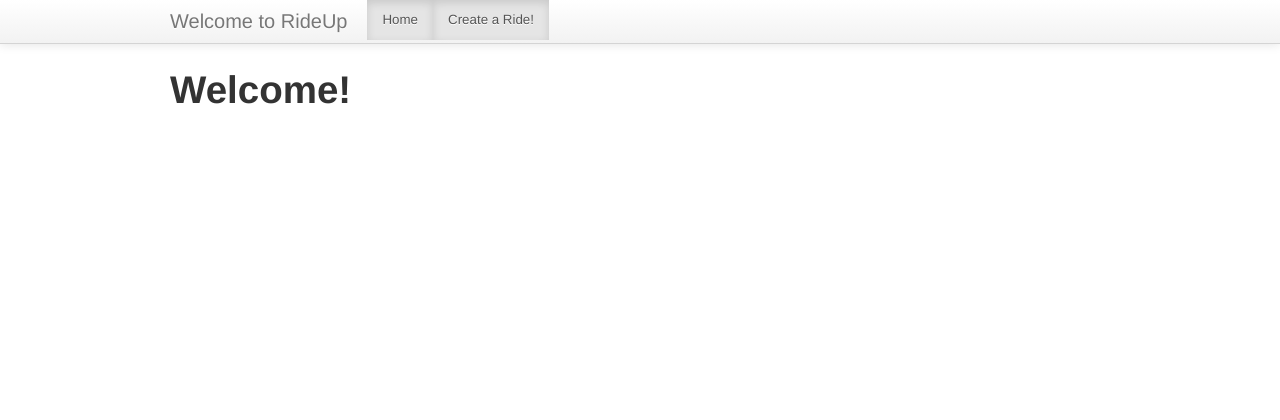
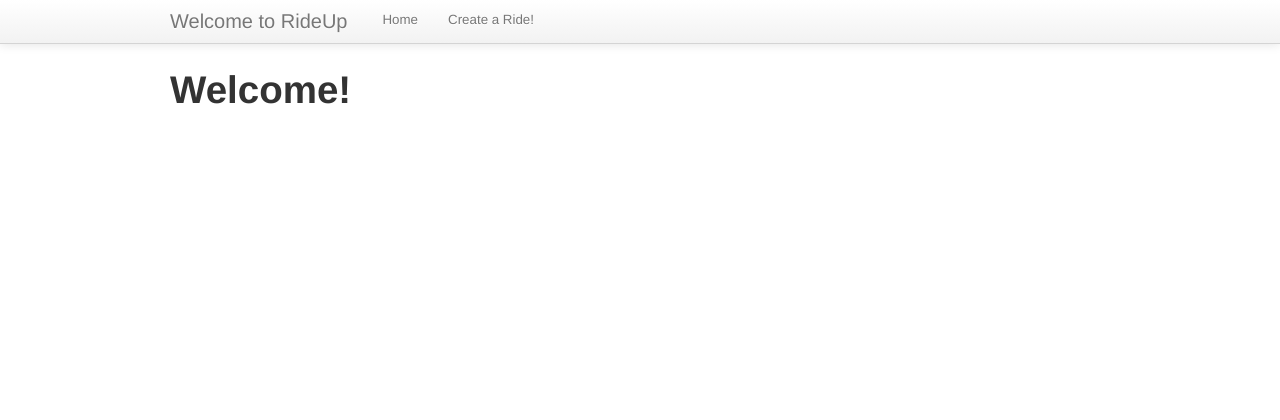
Before and after one commit to m-butterfield/RideUp, a Django app: page /rideup/ in a window 1280 px wide. Shown: the top 420 px of the page. Run offline with Django 3.2, Linux system fonts and the light colour scheme; some libraries are stand-ins or nearby versions.

Commit message:
remove active from links

```diff
--- a/rideup/templates/rideup/base.html
+++ b/rideup/templates/rideup/base.html
@@ -11,8 +11,8 @@
                     <a class="brand" href="{% url 'index' %}">Welcome to RideUp</a>
                     <div class="nav-collapse">
                         <ul class="nav">
-                            <li class="active"><a href="{% url 'index' %}">Home</a></li>
-                            <li class="active"><a href="{% url 'create' %}">Create a Ride!</a></li>
+                            <li><a href="{% url 'index' %}">Home</a></li>
+                            <li><a href="{% url 'create' %}">Create a Ride!</a></li>
                         </ul>
                     </div>
                 </div>
```
